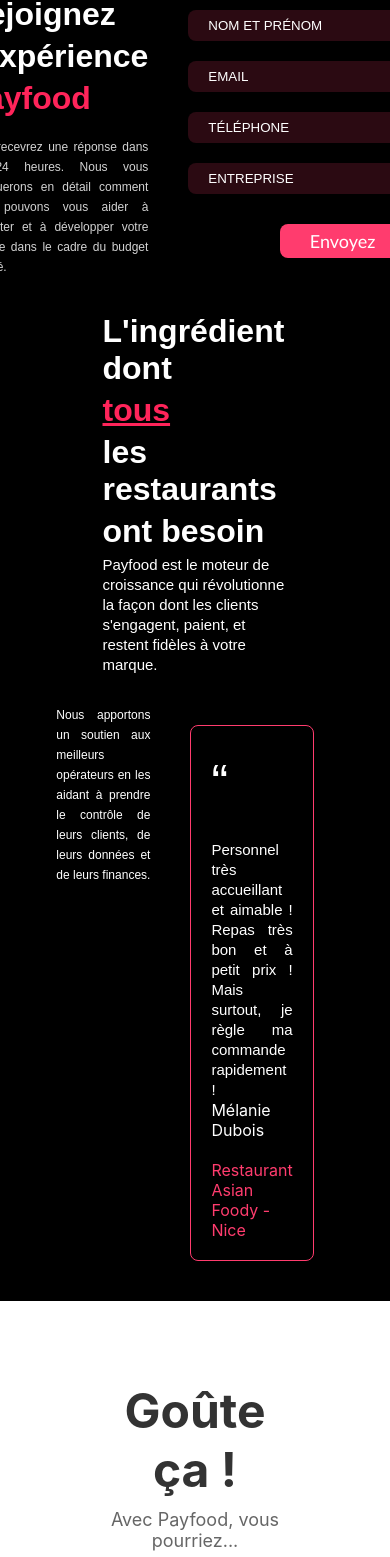
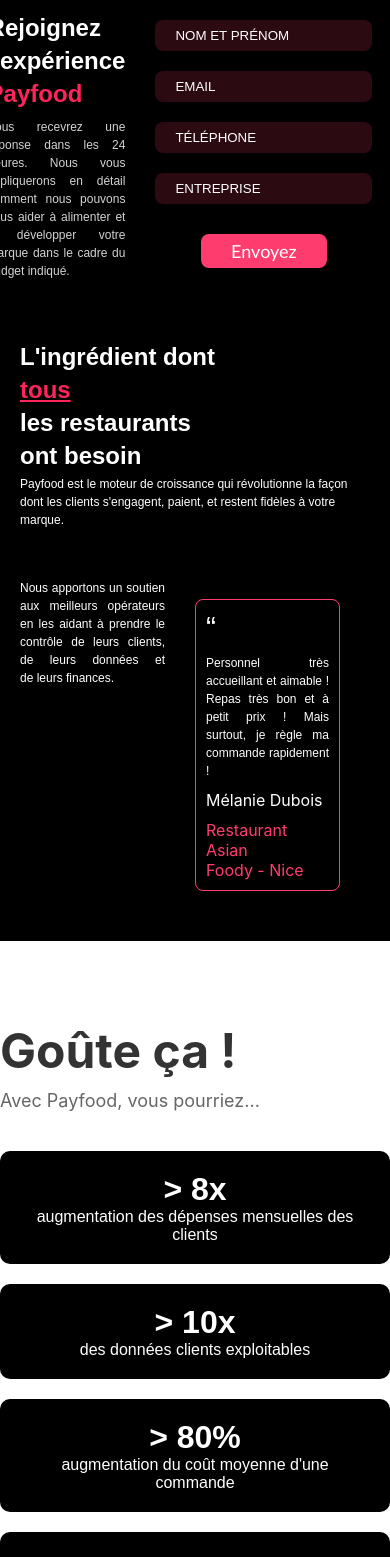
Before and after one commit to Armelsteve1/PAYFOOD, a React (Create React App) app in the folder payfood/: page / in a window 390 px wide. Shown: the part 1205-2762 px from the top of the page. Built offline with nearby package versions, Linux system fonts and the light colour scheme.

Commit message:
2nd block responsive adjusted

```diff
--- a/payfood/src/Component/HomePage/home-style.css
+++ b/payfood/src/Component/HomePage/home-style.css
@@ -1,5 +1,4 @@
 .landing-page {
-  /* display: flex; */
   flex-direction: column;
   align-items: center;
   background: #ffffff;
@@ -23,34 +22,6 @@
   font-family: 'Montserat', sans-serif;
   color: #34373E;
 }
-
-/* Media query for tablets (up to 768px) */
-@media screen and (max-width: 768px) {
-  .hero {
-    flex-direction: column;
-    padding: 40px;
-  }
-
-  .content {
-    width: auto;
-    font-family: 'Montserat', sans-serif;
-  }
-
-}
-
-/* Media query for mobile devices (up to 480px) */
-@media screen and (max-width: 480px) {
-  .hero {
-    padding: 20px;
-  }
-
-  .content {
-    width: auto;
-    font-family: 'Montserat', sans-serif;
-  }
-}
-
-
 
 .slogan-landing {
   font-weight: bolder;
@@ -102,17 +73,6 @@
   max-width: 100%;
   height: auto;
 }
-
-/* @media (max-width: 768px) {
-  .hero {
-    flex-direction: column;
-    text-align: center;
-  }
-
-  .phone {
-    margin-top: 20px;
-  }
-} */
 
 .deuxieme {
   background-color: black;
@@ -279,6 +239,7 @@ span.highlighted-text {
 
 .container.with-quote p {
   color: white;
+  margin: 10px 0;
 }
 
 .container.with-quote span {
@@ -291,6 +252,116 @@ span.highlighted-text {
 .container.with-quote span:nth-child(5) {
   color: #ff3c6e;
   margin: inherit;
+}
+
+
+
+/* Media query for tablets (up to 768px) */
+@media screen and (max-width: 768px) {
+  .hero {
+    flex-direction: column;
+    padding: 40px;
+  }
+
+  .content {
+    width: auto;
+    font-family: 'Montserat', sans-serif;
+  }
+
+  .container {
+    width: 80%;
+  }
+
+  .third .grid-container {
+    grid-template-columns: 1fr;
+  }
+
+  .third .section-header {
+    margin: 40px 0 10px;
+  }
+
+  .third .section-title {
+    font-size: 2.5em;
+  }
+
+  .third .section-description {
+    font-size: 16px;
+  }
+
+}
+
+/* Media query for mobile devices (up to 480px) */
+@media screen and (max-width: 480px) {
+  .hero {
+    padding: 20px;
+  }
+
+  .content {
+    width: auto;
+    font-family: 'Montserat', sans-serif;
+  }
+
+  .deuxieme {
+    padding: 20px;
+  }
+
+  .container {
+    width: 100%;
+  }
+
+
+  .left {
+    padding: 0;
+  }
+
+  .left span,
+  .all-in span {
+    font-size: 1.5rem;
+  }
+
+  .left span:nth-last-child(2) {
+    margin: 0 0 10px;
+  }
+
+  .left p,
+  .all-in p,
+  .right p {
+    font-size: 12px;
+    line-height: 18px;
+  }
+
+  .right .contact-form {
+    align-items: center;
+  }
+
+  .button-container {
+    margin-top: 10px;
+    align-self: center;
+  }
+
+  .additional-div {
+    padding: 5px;
+    margin-top: 10px;
+  }
+
+  .quote-saying {
+    padding: 10px;
+  }
+
+  .quote-icon {
+    font-size: 30px;
+    padding: 0;
+    margin: 0;
+  }
+
+  .container.with-quote span {
+    margin-bottom: 0;
+  }
+
+  .container.with-quote span:nth-child(4) {
+    color: #ff3c6e;
+    margin: 10px 0 0;
+  }
 }
 
 .third .section-header {
```
